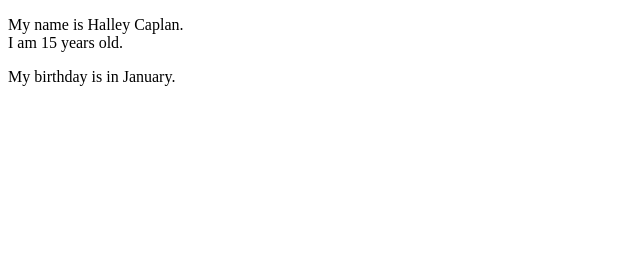
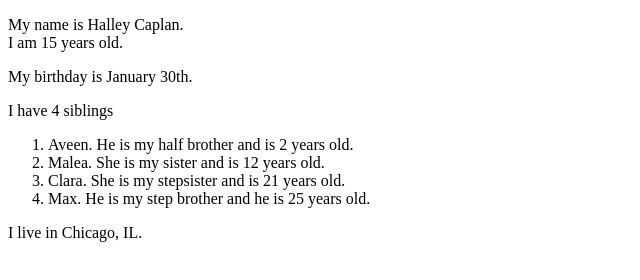
Before and after one commit to halleycaplan/Portfolio, a plain HTML site: page About.html in a window 1280 px wide. Shown: the whole page, without its empty margins (0-640 px from the left). Drawn offline with Linux system fonts and the light colour scheme.

Commit message:
add about stuff

```diff
--- a/About.html
+++ b/About.html
@@ -6,6 +6,14 @@
 
     <body>
         <p>My name is Halley Caplan. <br>I am 15 years old.</p>
-        <p>My birthday is in January.</p>
+        <p>My birthday is January 30th.</p>
+        <p>I have 4 siblings</p>
+        <ol>
+            <li>Aveen. He is my half brother and is 2 years old.</li>
+            <li>Malea. She is my sister and is 12 years old.</li>
+            <li>Clara. She is my stepsister and is 21 years old.</li>
+            <li>Max. He is my step brother and he is 25 years old.</li>
+        </ol>
+        <p>I live in Chicago, IL.</p>
     </body>
 <html>
```
